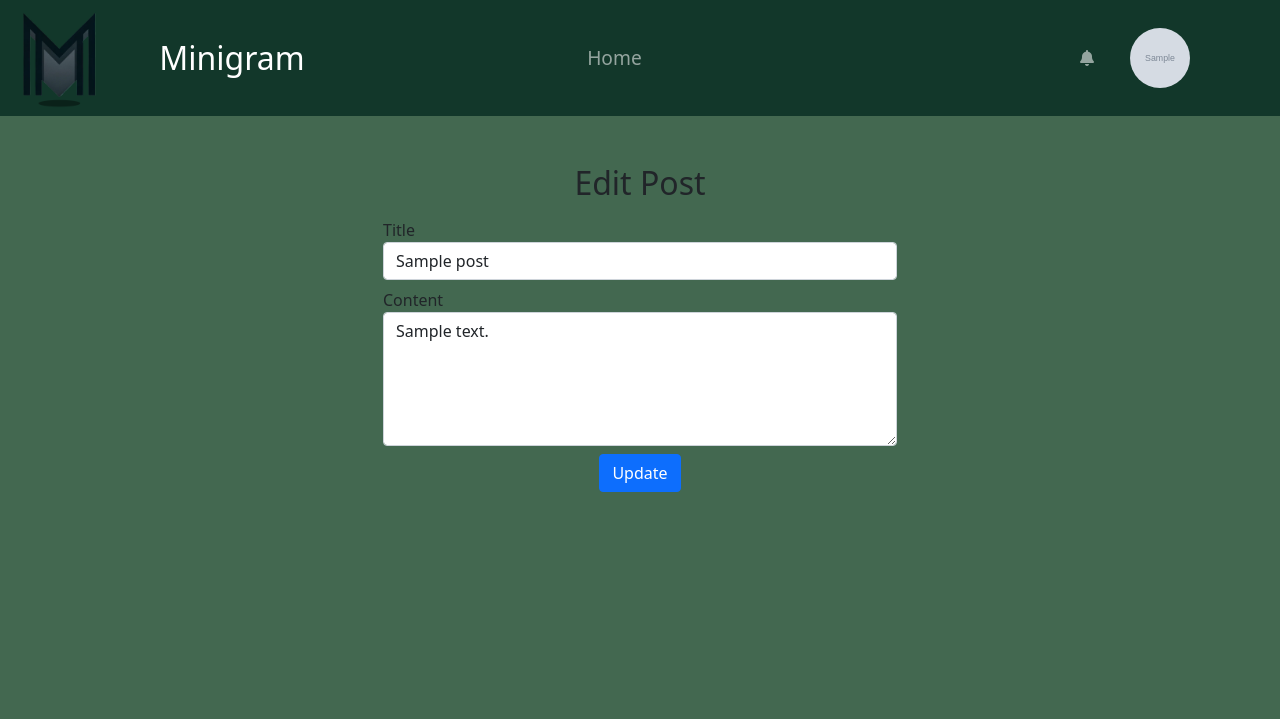
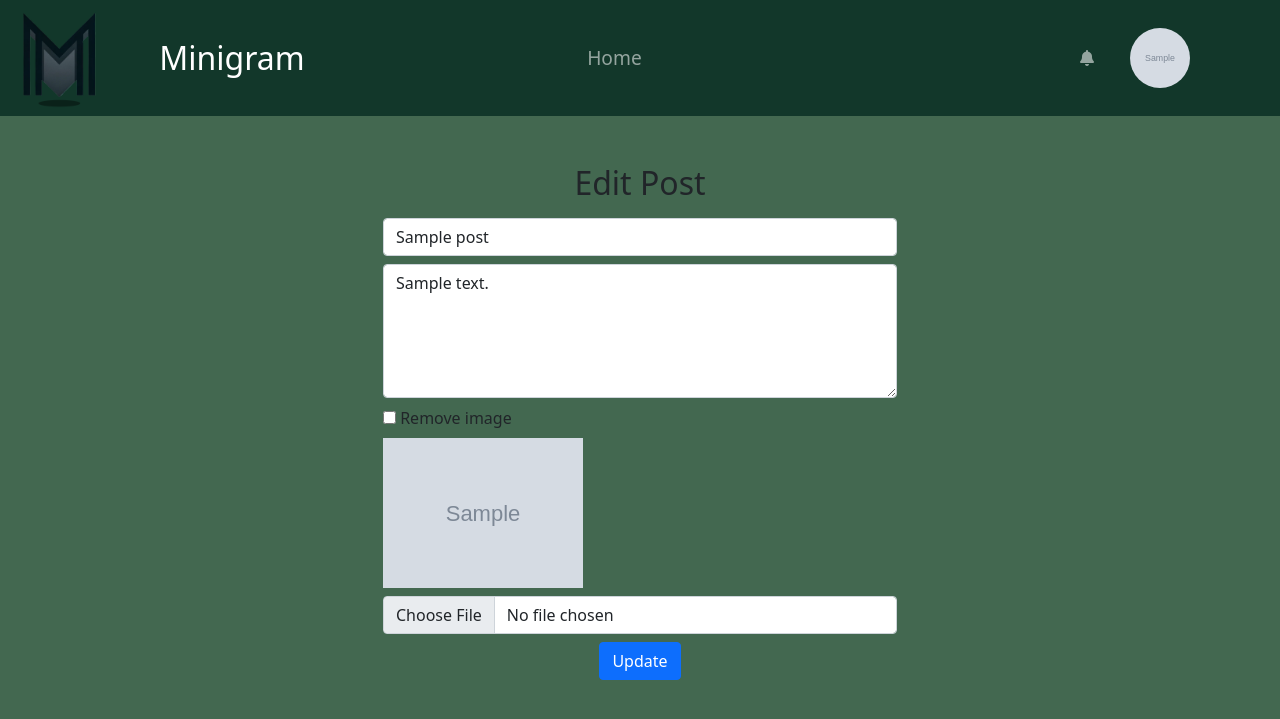
Before and after one commit to themane04/django, a Django app: page /post/edit/1 in a window 1280 px wide. Shown: the top 719 px of the page. Run offline with Django 5.2, Linux system fonts and the light colour scheme; a user stored in the database is signed in; tables that the repository leaves empty hold one stand-in row (values such as "Sample post"); grey boxes marked "Sample" are stand-in pictures; data that the repository does not hold is empty; some libraries are stand-ins or nearby versions.

Commit message:
added the feature for the user to be able to remove an image or reupload a new one on edit

```diff
--- a/blog/views.py
+++ b/blog/views.py
@@ -173,7 +173,10 @@ class EditPostView(LoginRequiredMixin, UserPassesTestMixin, UpdateView):
     success_url = reverse_lazy('home')
 
     def form_valid(self, form):
-        form.instance.author = self.request.user
+        if 'remove_image' in self.request.POST:
+            self.object = form.save(commit=False)
+            self.object.image.delete()
+            self.object.image = None
         return super().form_valid(form)
 
     def test_func(self):
--- a/templates/users/edit_post.html
+++ b/templates/users/edit_post.html
@@ -6,18 +6,29 @@
                 <div class="col-md-6">
                     <div class="form-create-post">
                         <h2 class="text-center">Edit Post</h2>
-                        <form method="post" class="m-3">
+                        <form method="post" class="m-3" enctype="multipart/form-data">
                             {% csrf_token %}
                             <div class="form-group mt-2">
-                                <label for="title">Title</label>
                                 <input type="text" class="form-control" id="title" name="title"
                                        value="{{ form.title.value|default_if_none:'' }}" placeholder="Enter title"
                                        required>
                             </div>
                             <div class="form-group mt-2">
-                                <label for="content">Content</label>
                                 <textarea class="form-control" id="content" name="content" rows="5"
                                           required>{{ form.content.value|default_if_none:'' }}</textarea>
+                            </div>
+                            <div class="form-group mt-2">
+                                {% if form.image.value %}
+                                    <div class="mb-2">
+                                        <div class="pb-2">
+                                            <input type="checkbox" name="remove_image" id="remove_image">
+                                            <label for="remove_image">Remove image</label>
+                                        </div>
+                                        <img src="{{ form.image.value.url }}" alt="Current image"
+                                             style="max-width: 200px; max-height: 200px;">
+                                    </div>
+                                {% endif %}
+                                <input type="file" class="form-control" id="image" name="image">
                             </div>
                             <div class="text-center mt-2">
                                 <button type="submit" class="btn btn-primary">Update</button>
```
Also changed, not shown: templates/home.html (+3 -4 lines).
